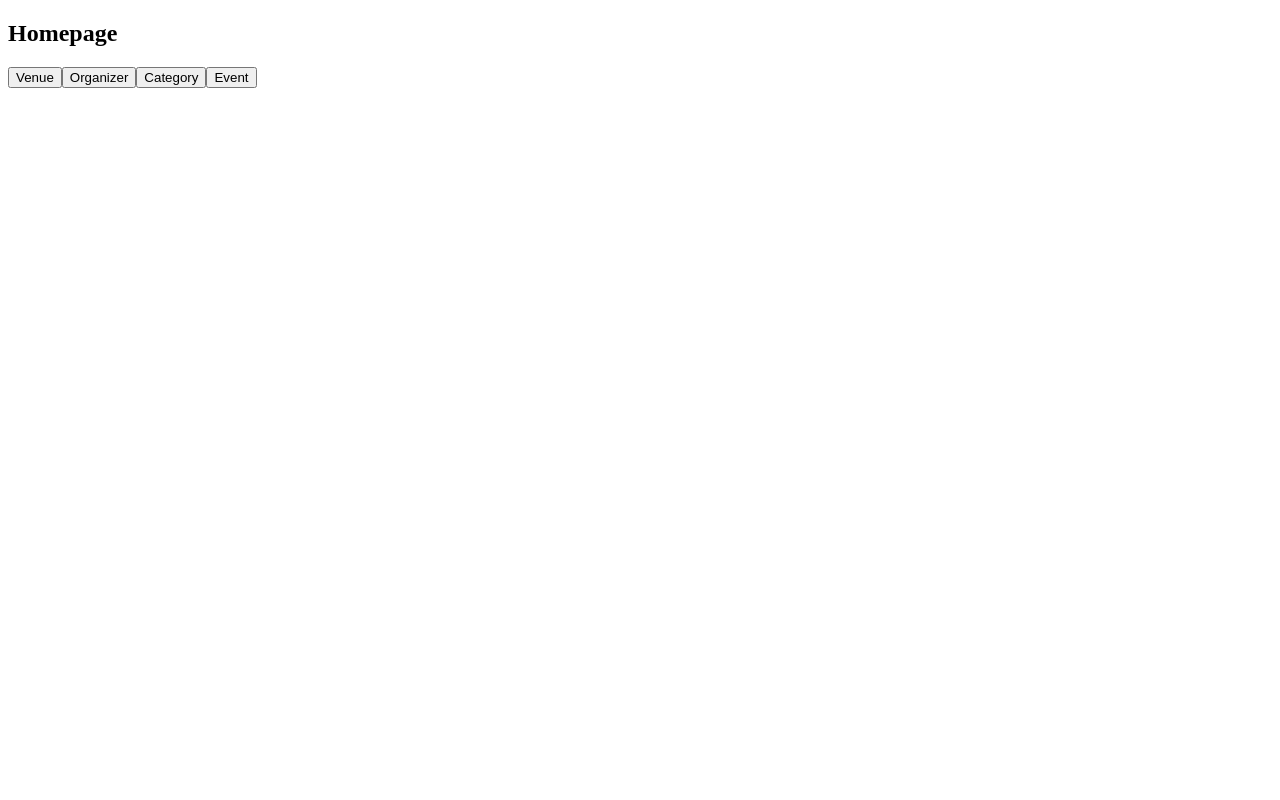
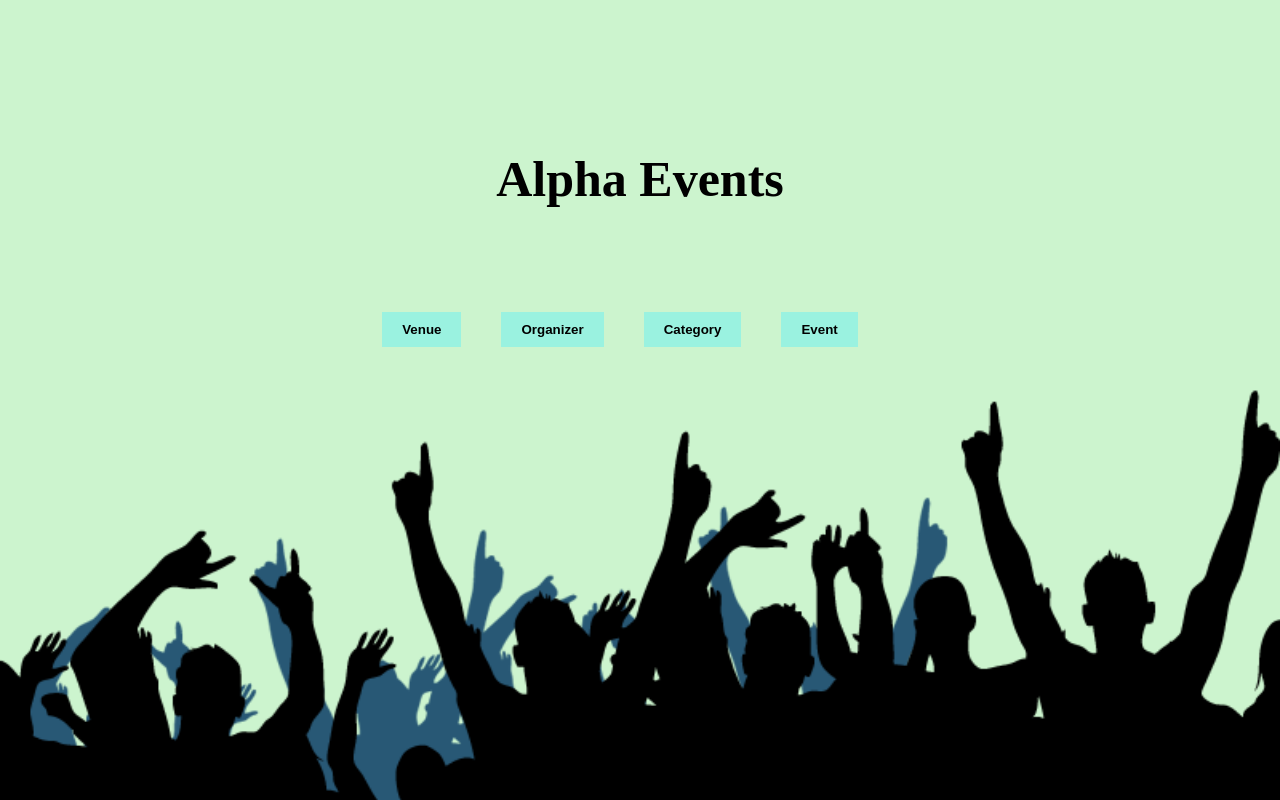
Before and after one commit to JigyasuPrakash/project-ui, a React (Create React App) app: page / in a window 1280 px wide. Built offline with nearby package versions, Linux system fonts and the light colour scheme.

Commit message:
normal css applied

```diff
--- a/src/App.js
+++ b/src/App.js
@@ -1,17 +1,21 @@
 import { Link } from 'react-router-dom';
+import crowdImage from './crowd_PNG41.png';
+import "./style.css";
 
 function App() {
   return (
     <div className="App">
       <header className="App-header">
-        <h2>
-          Homepage
-        </h2>
+        <h1>
+          Alpha Events
+        </h1>
         <Link to="/venue"><button>Venue</button></Link>
         <Link to="/organizer"><button>Organizer</button></Link>
         <Link to="/category"><button>Category</button></Link>
         <Link to="/event"><button>Event</button></Link>
+
       </header>
+      <img src={crowdImage} alt="Crowd" />
     </div>
   );
 }
--- a/src/components/Category/index.js
+++ b/src/components/Category/index.js
@@ -1,4 +1,5 @@
 import { Link } from "react-router-dom";
+import "./style.css";
 
 function App() {
     const category = [
@@ -14,8 +15,7 @@ function App() {
                 <h2>
                     CATEGORY
                 </h2>
-
-                <table>
+                <table className="category-table">
 
                     <thead>
                         <tr><th>Name</th>
--- /dev/null
+++ b/src/components/Category/style.css
@@ -0,0 +1,8 @@
+.category-table th, .category-table td {
+    border: 1px solid #000000;
+    padding: 5px;
+}
+
+.category-table{
+    margin: 20px auto;
+}
--- a/src/components/Event/index.js
+++ b/src/components/Event/index.js
@@ -1,4 +1,5 @@
 import { Link } from "react-router-dom";
+import "./style.css";
 
 function App() {
     const organizer = [
@@ -14,7 +15,7 @@ function App() {
                     ORGANIZER
                 </h2>
 
-                <table>
+                <table className="event-table">
 
                     <thead>
                         <tr>
--- /dev/null
+++ b/src/components/Event/style.css
@@ -0,0 +1,8 @@
+.event-table th, .event-table td {
+    border: 1px solid #000000;
+    padding: 5px;
+}
+
+.event-table{
+    margin: 20px auto;
+}
--- a/src/components/Organizer/index.js
+++ b/src/components/Organizer/index.js
@@ -1,29 +1,26 @@
 import { Link } from "react-router-dom";
+import "./style.css";
 
 function App() {
     const organizer = [
-        {comittee:"Music Club", poc_contact:"8372849132", poc_email:"mohannitin@gmail.com", poc_name:"Nitin Mohan"},
-        {comittee:"Music Club", poc_contact:"8372849132", poc_email:"mohannitin@gmail.com", poc_name:"Nitin Mohan"},
-        {comittee:"Music Club", poc_contact:"8372849132", poc_email:"mohannitin@gmail.com", poc_name:"Nitin Mohan"},
-        {comittee:"Music Club", poc_contact:"8372849132", poc_email:"mohannitin@gmail.com", poc_name:"Nitin Mohan"},
+        { comittee: "Music Club", poc_contact: "8372849132", poc_email: "mohannitin@gmail.com", poc_name: "Nitin Mohan" },
+        { comittee: "Music Club", poc_contact: "8372849132", poc_email: "mohannitin@gmail.com", poc_name: "Nitin Mohan" },
+        { comittee: "Music Club", poc_contact: "8372849132", poc_email: "mohannitin@gmail.com", poc_name: "Nitin Mohan" },
+        { comittee: "Music Club", poc_contact: "8372849132", poc_email: "mohannitin@gmail.com", poc_name: "Nitin Mohan" },
     ];
     return (
         <div className="App">
             <header className="App-header">
-                <h2>
-                    ORGANIZER
-                </h2>
-
-                <table>
-
+                <h2>ORGANIZER</h2>
+                <table className="organizer-table">
                     <thead>
-                        <tr><th>comittee</th>
-                            <th>poc_contact</th>
-                            <th>poc_email</th>
-                            <th>poc_name</th>
+                        <tr>
+                            <th>Committee</th>
+                            <th>Contact</th>
+                            <th>Email</th>
+                            <th>Name</th>
                         </tr>
                     </thead>
-
                     <tbody>
                         {organizer.map((event, index) => (
                             <tr key={index}>
@@ -34,9 +31,7 @@ function App() {
                             </tr>
                         ))}
                     </tbody>
-
                 </table>
-
                 <Link to="/"><button>Home</button></Link>
             </header>
         </div>
--- /dev/null
+++ b/src/components/Organizer/style.css
@@ -0,0 +1,8 @@
+.organizer-table th, .organizer-table td {
+    border: 1px solid #000000;
+    padding: 5px;
+}
+
+.organizer-table{
+    margin: 20px auto;
+}
--- a/src/components/Venue/index.js
+++ b/src/components/Venue/index.js
@@ -1,4 +1,5 @@
 import { Link } from "react-router-dom";
+import "./style.css";
 
 function App() {
     const venue = [
@@ -16,7 +17,7 @@ function App() {
                     VENUE
                 </h2>
 
-                <table>
+                <table className="venue-table">
 
                     <thead>
                         <tr><th>Name</th>
--- /dev/null
+++ b/src/components/Venue/style.css
@@ -0,0 +1,8 @@
+.venue-table th, .venue-table td {
+    border: 1px solid #000000;
+    padding: 5px;
+}
+
+.venue-table{
+    margin: 20px auto;
+}
--- /dev/null
+++ b/src/style.css
@@ -0,0 +1,31 @@
+body {
+    text-align: center;
+    background-color: #ccf4ce;
+}
+.App-header{
+    margin-top: 150px;
+    font-size:25px
+}
+
+button {
+    margin-right: 40px;
+    padding: 10px 20px;
+    margin-top: 70px;
+    background-color: #9af2e0;
+    color: rgb(0, 0, 0);
+    border: none;
+    font-weight: bold;
+    position: relative;
+    z-index: 1;
+}
+
+button:hover {
+    background-color: #4fc7d2;
+}
+
+img {
+    position: absolute;
+    bottom: 0;
+    left: 0;
+    width: 100%;
+}
```
Also changed, not shown: src/crowd_PNG41.png (added).
